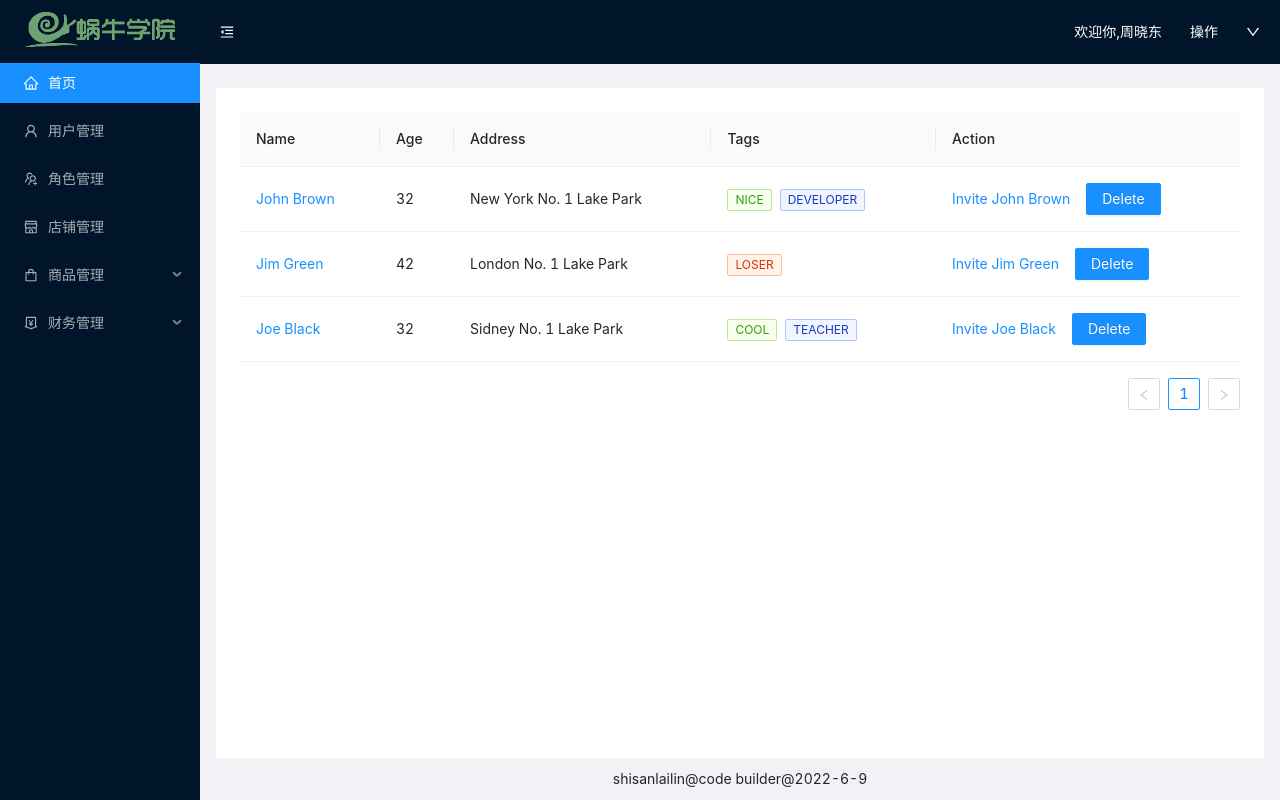
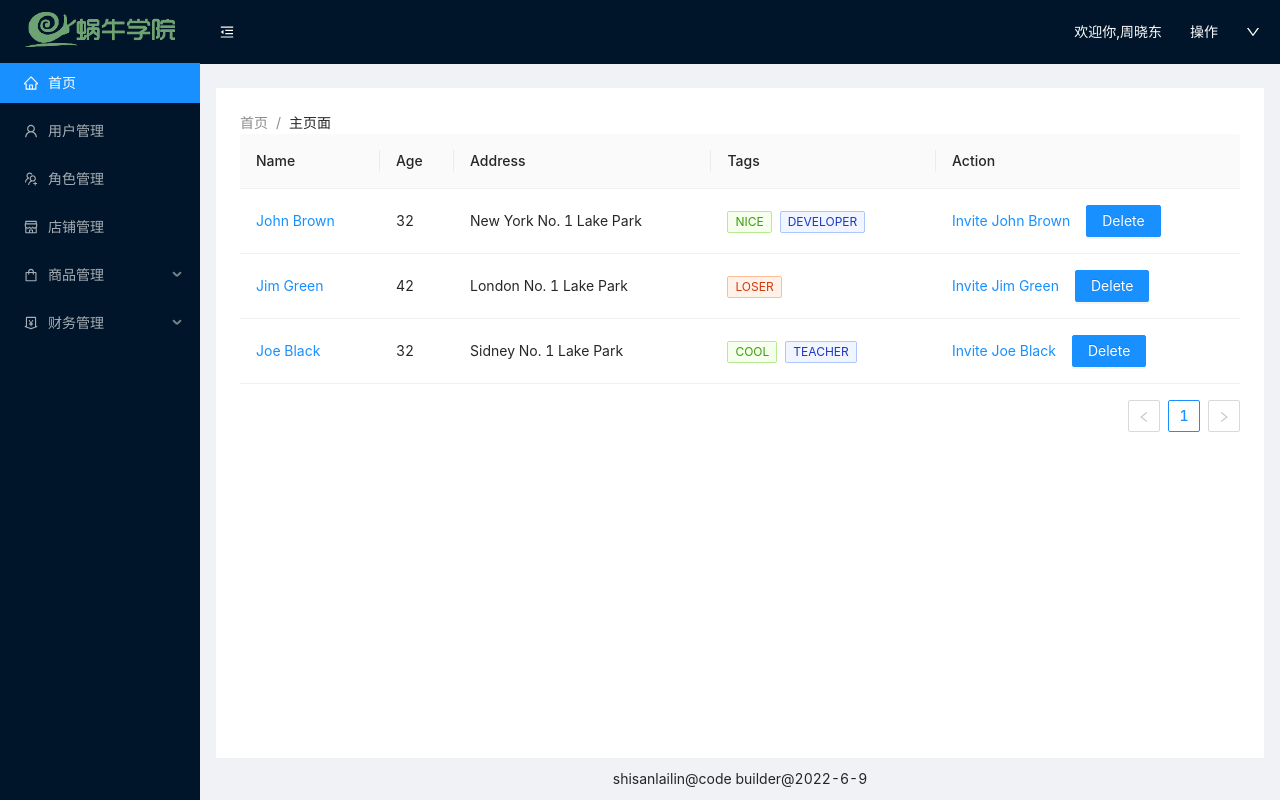
Before and after one commit to lisentowind/lisentowind, a React (Create React App) app: page /home/main in a window 1280 px wide. Built offline with nearby package versions, Linux system fonts and the light colour scheme.

Commit message:
完成自动生成面包屑

```diff
--- /dev/null
+++ b/src/components/MyBreadcrumb.jsx
@@ -0,0 +1,46 @@
+import React, { useEffect, useState } from 'react'
+import { Breadcrumb } from "antd"
+import { useLocation } from 'react-router-dom'
+
+
+const routerConfig = {
+    "/home": "首页",
+    "/home/main": "主页面",
+    "/home/user": "用户管理",
+    "/home/role": "角色管理",
+    "/home/shop": "店铺管理",
+    "/home/commodity": "商品管理",
+    "/home/commodity/classification ": "商品分类",
+    "/home/commodity/list": "商品列表",
+    "/home/commodity/AddProductList": "商品添加",
+    "/home/finance": "财务管理",
+    "/home/finance/wages": "工资数据",
+    "/home/finance/achievemet": "销售业绩",
+}
+
+export default function MyBreadcrumb() {
+    const location = useLocation()
+    const [breadcrumb, setBreadcrumb] = useState([])
+    useEffect(() => {
+        let res = location.pathname.split("/").filter(item => item)
+        const array = res.map((_, index) => {
+            let url = `/${res.slice(0, index + 1).join("/")}`
+            return (
+                <Breadcrumb.Item key={url}>
+                    {routerConfig[url]}
+                </Breadcrumb.Item>
+            )
+        })
+        setBreadcrumb(array)
+
+
+    }, [location])
+
+
+
+    return (
+        <Breadcrumb>
+            {breadcrumb}
+        </Breadcrumb>
+    )
+}
--- a/src/pages/Commodity/AddProductList.jsx
+++ b/src/pages/Commodity/AddProductList.jsx
@@ -3,9 +3,9 @@
 
 
 import ClassTabel from "../../assets/css/ClassTable.module.less"
-import { Link, useHistory } from 'react-router-dom';
+import { useHistory } from 'react-router-dom';
 import {
-    Breadcrumb,
+
     Card,
     Button,
     Form,
@@ -73,11 +73,7 @@ export default function AddProductList() {
 
     return (
         <div>
-            <Breadcrumb>
-                <Breadcrumb.Item><Link to="/home">首页</Link></Breadcrumb.Item>
-                <Breadcrumb.Item>商品管理</Breadcrumb.Item>
-                <Breadcrumb.Item>商品添加</Breadcrumb.Item>
-            </Breadcrumb>
+
 
             <Card
                 className={ClassTabel.tablecard}
--- a/src/pages/Commodity/Classification.jsx
+++ b/src/pages/Commodity/Classification.jsx
@@ -1,8 +1,8 @@
 /* eslint-disable jsx-a11y/anchor-is-valid */
-import { Breadcrumb, Card, Button, Space, Table } from 'antd';
+import { Card, Button, Space, Table } from 'antd';
 import React, { useEffect, useState } from 'react';
 import ClassTabel from "../../assets/css/ClassTable.module.less"
-import { Link } from 'react-router-dom';
+
 import { getCommodityClass } from "../../api/Commodity"
 import AddClass from '../../components/AddClass';
 
@@ -70,11 +70,7 @@ export default function Classification() {
 
   return (
     <div style={{ height: "95%" }}>
-      <Breadcrumb>
-        <Breadcrumb.Item><Link to="/home">首页</Link></Breadcrumb.Item>
-        <Breadcrumb.Item>商品管理</Breadcrumb.Item>
-        <Breadcrumb.Item>商品分类</Breadcrumb.Item>
-      </Breadcrumb>
+
 
       <Card
         style={{ height: "100%" }}
--- a/src/pages/Commodity/List.jsx
+++ b/src/pages/Commodity/List.jsx
@@ -107,11 +107,7 @@ export default function List() {
 
   return (
     <div>
-      <Breadcrumb>
-        <Breadcrumb.Item><Link to="/home">首页</Link></Breadcrumb.Item>
-        <Breadcrumb.Item>商品管理</Breadcrumb.Item>
-        <Breadcrumb.Item>商品列表</Breadcrumb.Item>
-      </Breadcrumb>
+
 
       <Card
         className={ClassTabel.tablecard}
--- a/src/pages/Home/Home.jsx
+++ b/src/pages/Home/Home.jsx
@@ -11,6 +11,7 @@ import React, { useState } from 'react';
 import menulogo from "../../assets/images/logo-250px.png"
 import HomeMenu from '../../components/HomeMenu';
 import { Route, Redirect, Switch } from "react-router-dom"
+import MyBreadcrumb from '../../components/MyBreadcrumb';
 import HomeIndex from "../HomeIndex/HomeIndex"
 import User from "../User/User"
 import Role from "../Role/Role"
@@ -99,7 +100,8 @@ export default function Home() {
                             overflowY: "scroll"
                         }}
                     >
-
+                        <>
+                           <MyBreadcrumb></MyBreadcrumb>
                             <Switch>
                                 <Redirect exact from='/home' to="/home/main"></Redirect>
                                 <Route path="/home/main" component={HomeIndex} ></Route>
@@ -112,6 +114,7 @@ export default function Home() {
                                 <Route path="/home/finance/wages" component={Wages} ></Route>
                                 <Route path="/home/finance/achievemet" component={Achievemnt} ></Route>
                             </Switch>
+                        </>
                     </Content>
                     <Footer style={{ boxSizing: 'border-box', padding: "10px 50px", textAlign: "center" }}>
                         shisanlailin@code builder@2022-6-9
--- a/src/pages/Role/Role.jsx
+++ b/src/pages/Role/Role.jsx
@@ -1,8 +1,8 @@
 /* eslint-disable jsx-a11y/anchor-is-valid */
-import { Breadcrumb, Card, Button, Space, Table } from 'antd';
+import { Card, Button, Space, Table } from 'antd';
 import React, { useEffect, useState } from 'react';
 import ClassTabel from "../../assets/css/ClassTable.module.less"
-import { Link } from 'react-router-dom';
+
 import { getAllRoles } from "../../api/Role"
 
 export default function Role() {
@@ -65,10 +65,7 @@ export default function Role() {
 
   return (
     <div>
-      <Breadcrumb>
-        <Breadcrumb.Item><Link to="/home">首页</Link></Breadcrumb.Item>
-        <Breadcrumb.Item>角色管理</Breadcrumb.Item>
-      </Breadcrumb>
+
 
       <Card
         className={ClassTabel.tablecard}
--- a/src/pages/User/User.jsx
+++ b/src/pages/User/User.jsx
@@ -1,8 +1,8 @@
 /* eslint-disable jsx-a11y/anchor-is-valid */
-import { Breadcrumb, Card, Button, Space, Table } from 'antd';
+import { Card, Button, Space, Table } from 'antd';
 import React, { useEffect, useState } from 'react';
 import ClassTabel from "../../assets/css/ClassTable.module.less"
-import { Link } from 'react-router-dom';
+
 import { getAlluser } from "../../api/User.js"
 
 
@@ -58,10 +58,6 @@ export default function User() {
 
   return (
     <div>
-      <Breadcrumb>
-        <Breadcrumb.Item><Link to="/home">首页</Link></Breadcrumb.Item>
-        <Breadcrumb.Item>用户管理</Breadcrumb.Item>
-      </Breadcrumb>
 
       <Card
         className={ClassTabel.tablecard}
```
Lines whose indentation alone changed are shown as unchanged.
